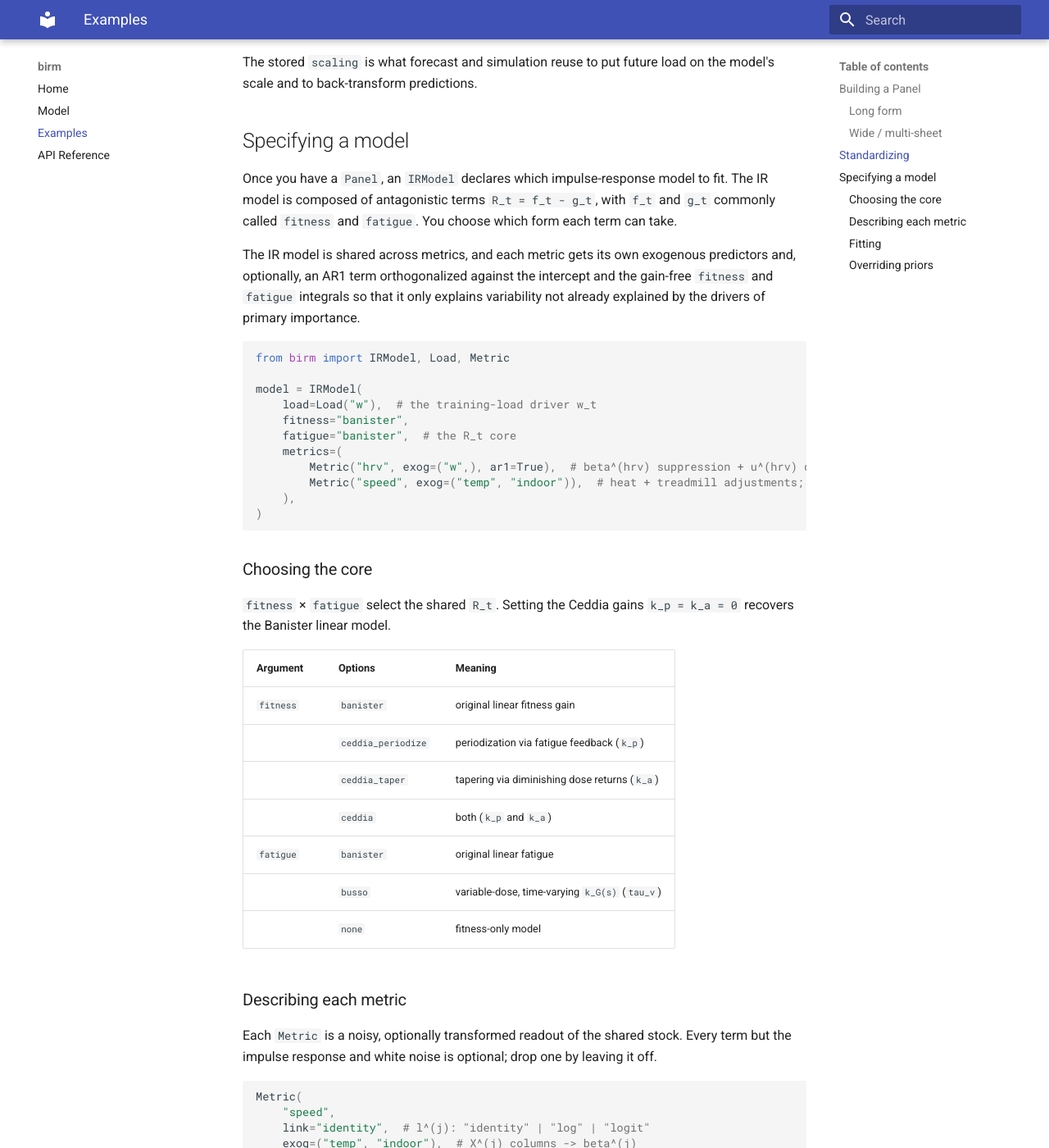
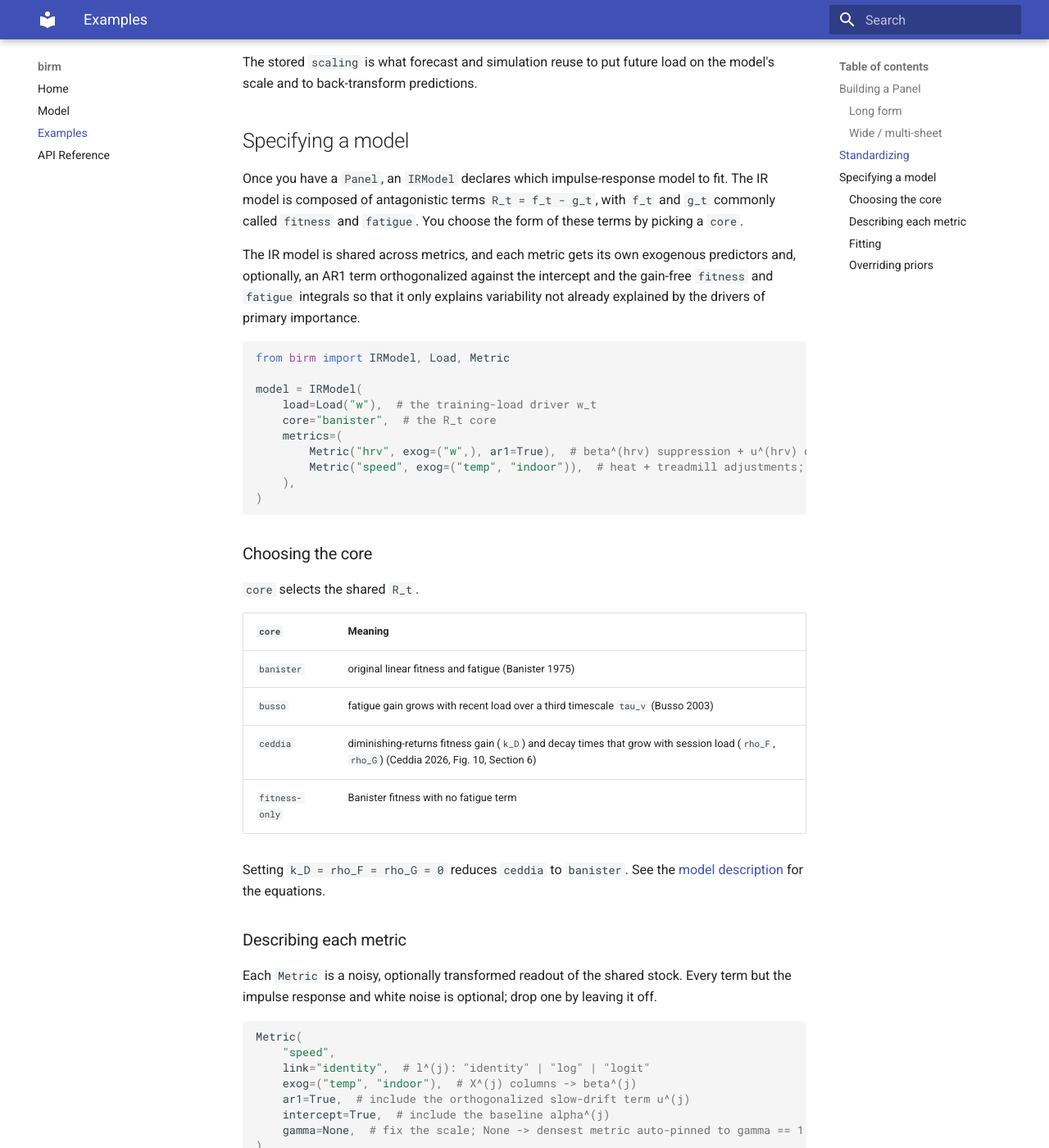
Before and after one commit to hrmerrill/birm, an MkDocs documentation site: the page built from docs/examples.md, in a window 1280 px wide and 1400 px high, scrolled down 1705 px. Shown: the whole window at 82% size. Built offline with MkDocs 1.6.1 and Material for MkDocs 9.7.7, drawn with Linux system fonts in a browser that asks for light colours; some of the changed text lies outside the part shown.

Commit message:
simplify examples

````diff
--- a/docs/examples.md
+++ b/docs/examples.md
@@ -84,7 +84,7 @@
 
 Once you have a `Panel`, an `IRModel` declares which impulse-response model to fit. The IR
 model is composed of antagonistic terms `R_t = f_t - g_t`, with `f_t` and `g_t` commonly
-called `fitness` and `fatigue`. You choose which form each term can take.
+called `fitness` and `fatigue`. You choose the form of these terms by picking a `core`.
 
 The IR model is shared across metrics, and each metric gets its own exogenous predictors and,
 optionally, an AR1 term orthogonalized against the intercept and the gain-free `fitness` and
@@ -96,8 +96,7 @@
 
 model = IRModel(
     load=Load("w"),  # the training-load driver w_t
-    fitness="banister",
-    fatigue="banister",  # the R_t core
+    core="banister",  # the R_t core
     metrics=(
         Metric("hrv", exog=("w",), ar1=True),  # beta^(hrv) suppression + u^(hrv) drift
         Metric("speed", exog=("temp", "indoor")),  # heat + treadmill adjustments; sparse, no u
@@ -107,18 +106,17 @@
 
 ### Choosing the core
 
-`fitness` × `fatigue` select the shared `R_t`. Setting the Ceddia gains `k_p = k_a = 0` recovers
-the Banister linear model.
+`core` selects the shared `R_t`.
 
-| Argument | Options | Meaning |
-|---|---|---|
-| `fitness` | `banister` | original linear fitness gain |
-| | `ceddia_periodize` | periodization via fatigue feedback (`k_p`) |
-| | `ceddia_taper` | tapering via diminishing dose returns (`k_a`) |
-| | `ceddia` | both (`k_p` and `k_a`) |
-| `fatigue` | `banister` | original linear fatigue |
-| | `busso` | variable-dose, time-varying `k_G(s)` (`tau_v`) |
-| | `none` | fitness-only model |
+| `core` | Meaning |
+|---|---|
+| `banister` | original linear fitness and fatigue (Banister 1975) |
+| `busso` | fatigue gain grows with recent load over a third timescale `tau_v` (Busso 2003) |
+| `ceddia` | diminishing-returns fitness gain (`k_D`) and decay times that grow with session load (`rho_F`, `rho_G`) (Ceddia 2026, Fig. 10, Section 6) |
+| `fitness-only` | Banister fitness with no fatigue term |
+
+Setting `k_D = rho_F = rho_G = 0` reduces `ceddia` to `banister`. See the
+[model description](model.md#modifications-to-the-impulse-response-model) for the equations.
 
 ### Describing each metric
 
@@ -171,17 +169,16 @@
 
 ### Overriding priors
 
-Pass `Prior` objects keyed by parameter name to override defaults (e.g. the Ceddia `k_p`/`k_a` or
-Busso `tau_v`):
+Pass `Prior` objects keyed by parameter name to override defaults (e.g. the Ceddia `k_D` or Busso
+`tau_v`):
 
 ```python
 from birm import Prior
 
 model = IRModel(
     load=Load("w"),
-    fitness="ceddia_periodize",
-    fatigue="banister",
+    core="ceddia",
     metrics=(Metric("hrv"),),
-    priors={"k_p": Prior("HalfNormal", {"sigma": 0.5})},
+    priors={"k_D": Prior("HalfNormal", {"sigma": 0.5})},
 )
 ```
````
